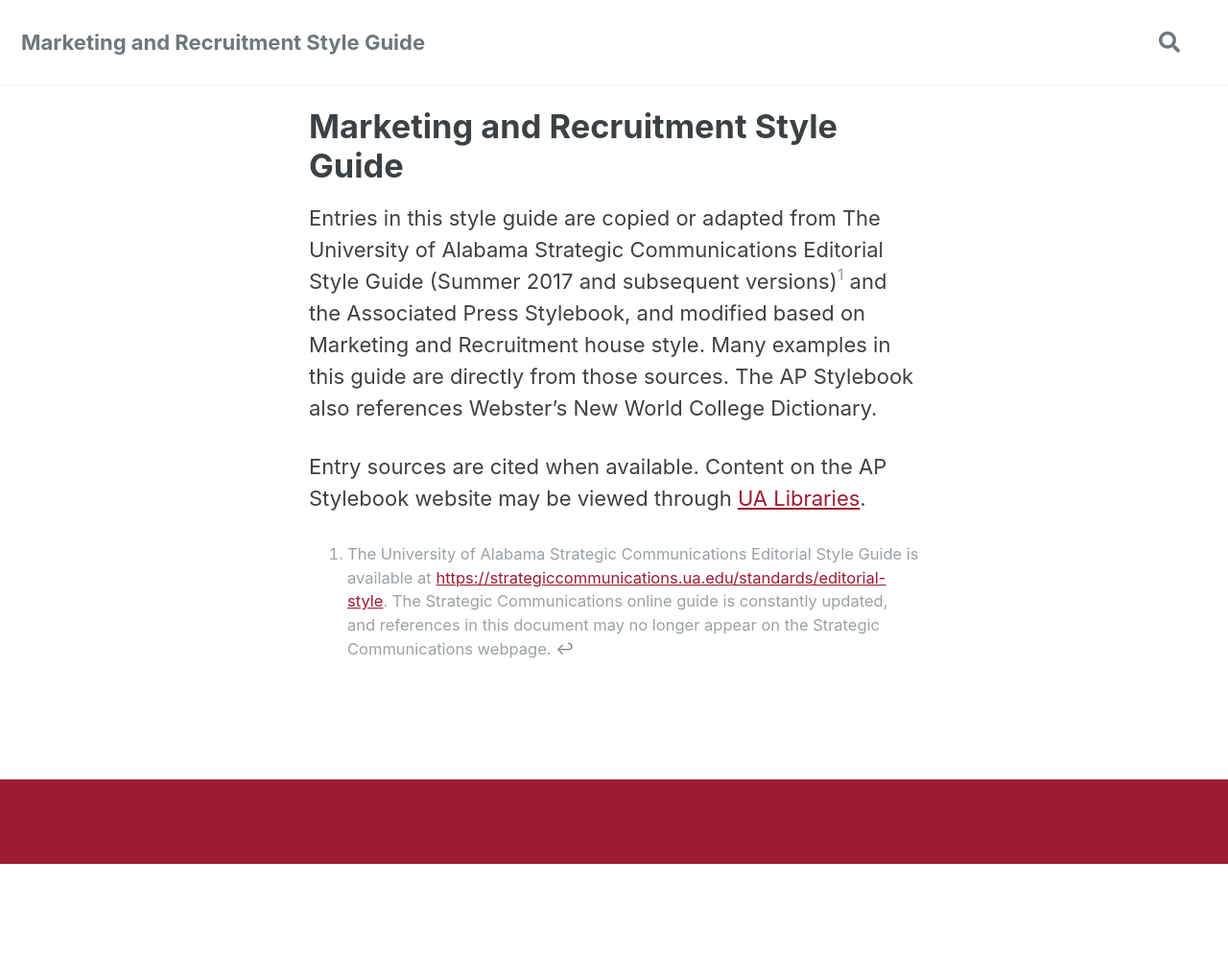
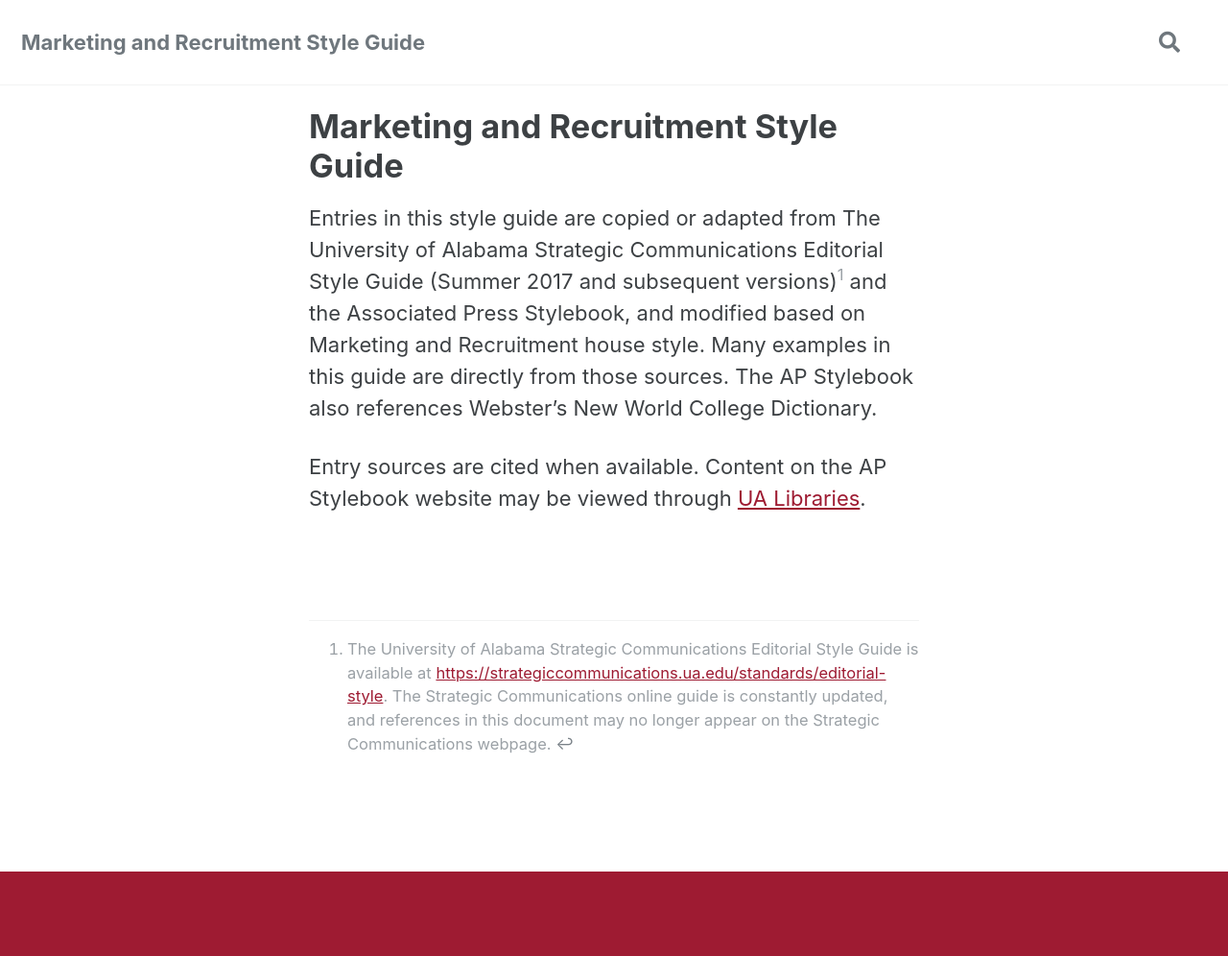
Before and after one commit to UA-Online/style-guide, a Jekyll site: the page built from index.md, in a window 1280 px wide. Shown: the whole page at 96% size. Built offline with Jekyll 4.4.1, drawn with Linux system fonts in a browser that asks for light colours; cached includes are drawn as plain includes; a script that is not in the unit is left out; comment, search, counter and statistics services are not loaded; our own code applies the rules of GitHub Pages for plain Markdown files; before the commit the page ends 900 px from its top, so only the background shows below that.

Commit message:
fix: footnote border and spacing

```diff
--- a/_sass/minimal-mistakes/_utilities.scss
+++ b/_sass/minimal-mistakes/_utilities.scss
@@ -523,6 +523,10 @@ body:hover .visually-hidden button {
 .footnotes {
   color: mix(#fff, $gray, 25%);
 
+  /* fix-footnote-border addition */
+  border-top: 1px solid #f2f3f3;
+  margin-top: 5rem;
+
   ol,
   li,
   p {
```
